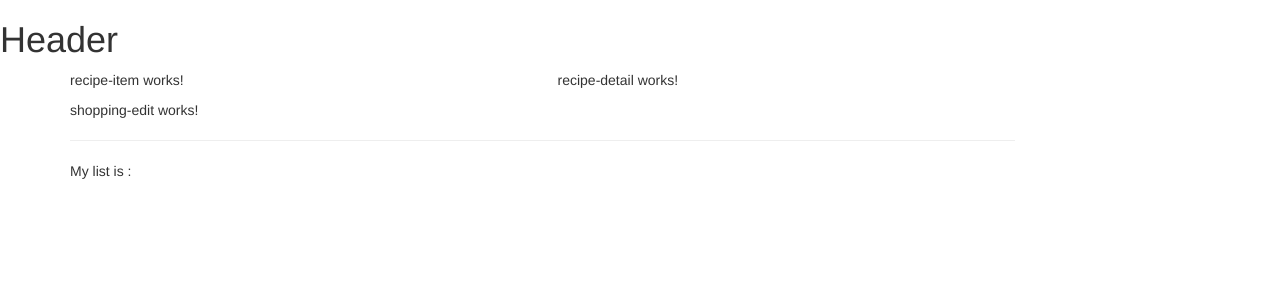
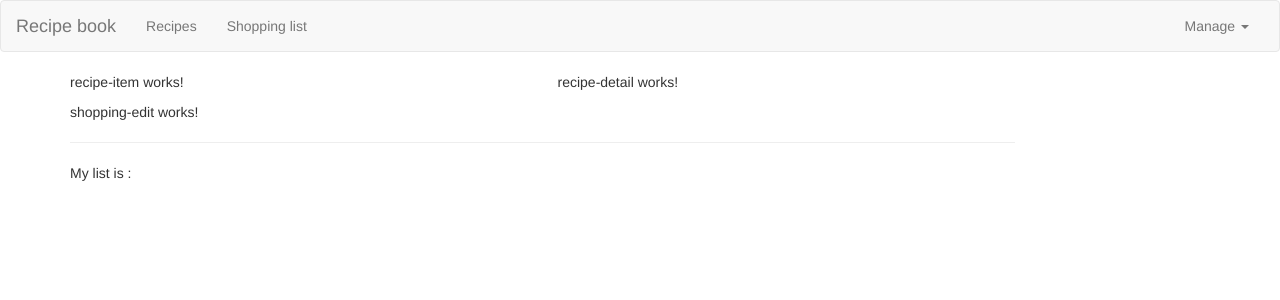
Before and after one commit to nmluong93/complete-angular-guide, an Angular app in the folder real-tutorial-project/: page / in a window 1280 px wide. Shown: the top 300 px of the page. Built offline with nearby package versions, Linux system fonts and the light colour scheme.

Commit message:
decorate the header

```diff
--- a/real-tutorial-project/src/app/header/header.component.html
+++ b/real-tutorial-project/src/app/header/header.component.html
@@ -1 +1,22 @@
-<h1>Header</h1>
+<nav class="navbar navbar-default">
+    <div class="container-fluid">
+        <div class="navbar-header">
+            <a href="#" class="navbar-brand">Recipe book</a>
+        </div>
+        <div class="collapse navbar-collapse">
+            <ul class="nav navbar-nav">
+                <li><a href="#">Recipes</a></li>
+                <li><a href="#">Shopping list</a></li>
+            </ul>
+            <ul class="nav navbar-nav navbar-right">
+                <li class="dropdown">
+                    <a href="#" class="dropdown-toggle" role="button">Manage <span class="caret"></span></a>
+                    <ul class="dropdown-menu">
+                        <li><a href="#">Save Data</a></li>
+                        <li><a href="#">Fetch Data</a></li>
+                    </ul>
+                </li>
+            </ul>
+        </div>
+    </div>
+</nav>
```
